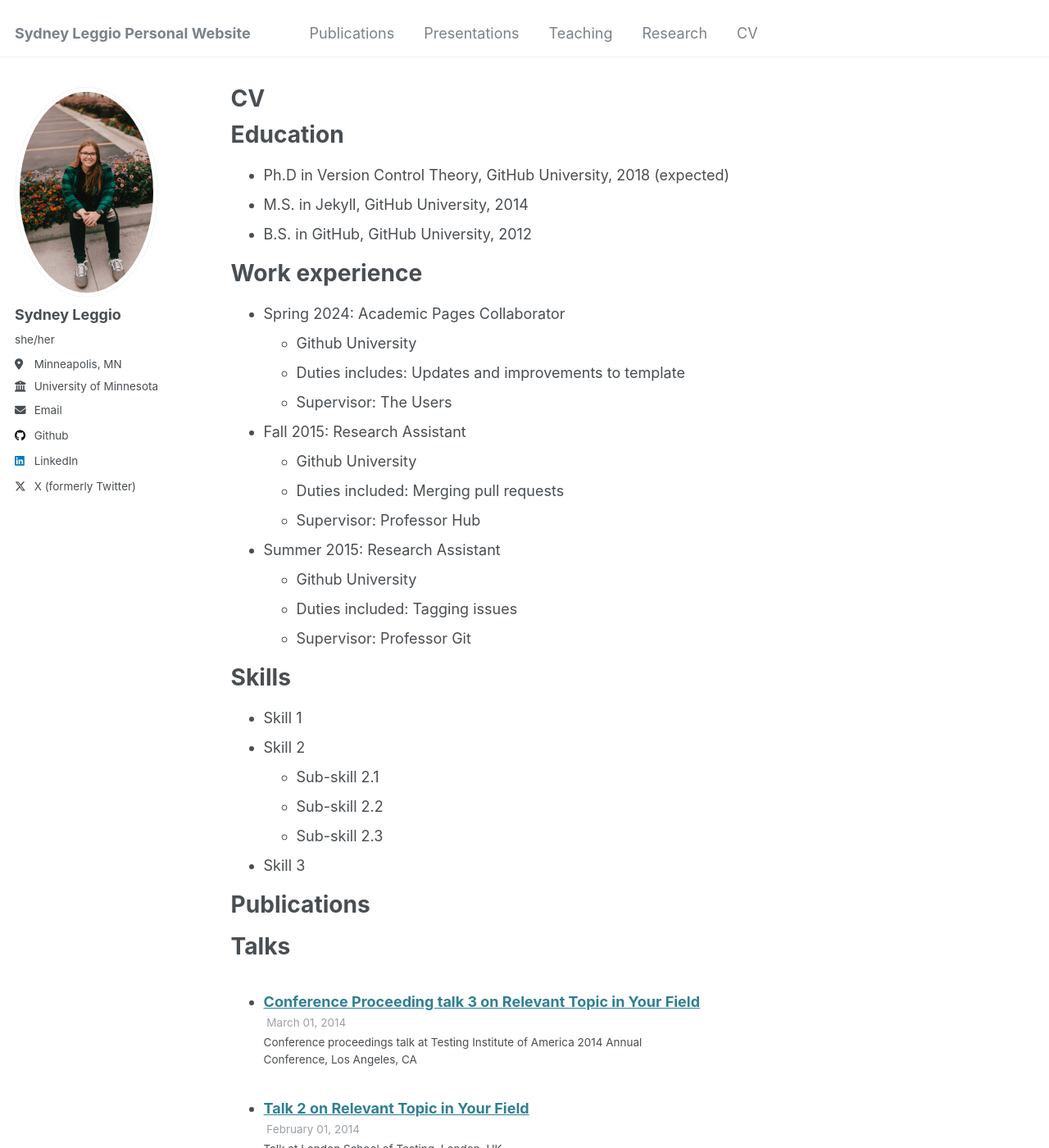
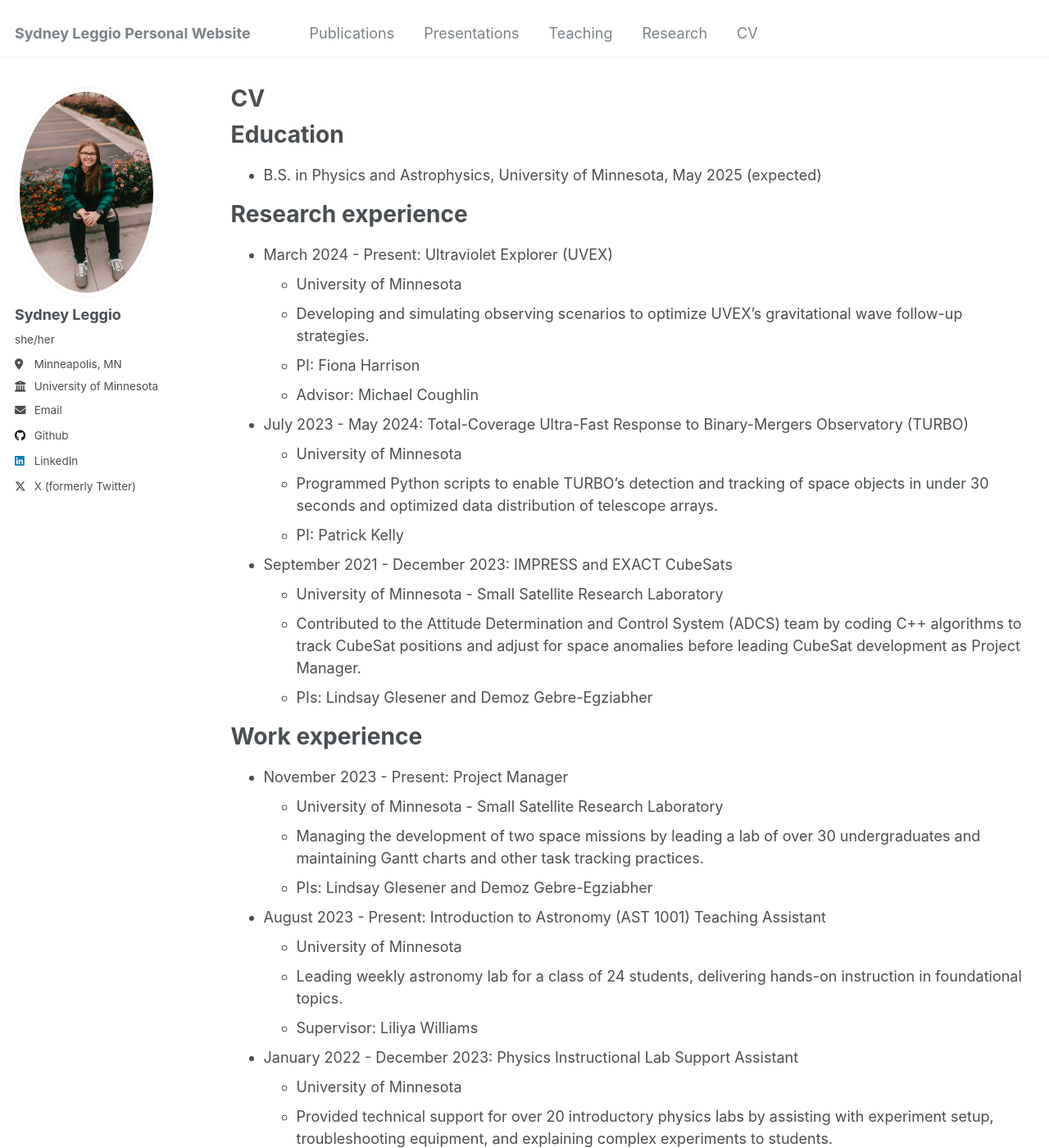
Before and after one commit to sydleggio/sydleggio.github.io, a Jekyll site: the page built from _pages/cv.md, in a window 1280 px wide and 1400 px high. Shown: the whole window at 82% size. Built offline with Jekyll 4.4.1, drawn with Linux system fonts in a browser that asks for light colours; some of the changed text lies outside the part shown.

Commit message:
Update cv.md

```diff
--- a/_pages/cv.md
+++ b/_pages/cv.md
@@ -11,35 +11,58 @@ redirect_from:
 
 Education
 ======
-* Ph.D in Version Control Theory, GitHub University, 2018 (expected)
-* M.S. in Jekyll, GitHub University, 2014
-* B.S. in GitHub, GitHub University, 2012
+* B.S. in Physics and Astrophysics, University of Minnesota, May 2025 (expected)
+
+Research experience
+======
+* March 2024 - Present: Ultraviolet Explorer (UVEX)
+  * University of Minnesota
+  * Developing and simulating observing scenarios to optimize UVEX’s gravitational wave follow-up strategies.
+  * PI: Fiona Harrison
+  * Advisor: Michael Coughlin
+
+* July 2023 - May 2024: Total-Coverage Ultra-Fast Response to Binary-Mergers Observatory (TURBO)
+  * University of Minnesota
+  * Programmed Python scripts to enable TURBO’s detection and tracking of space objects in under 30 seconds and optimized data distribution of telescope arrays.
+  * PI: Patrick Kelly
+
+* September 2021 - December 2023: IMPRESS and EXACT CubeSats
+  * University of Minnesota - Small Satellite Research Laboratory
+  * Contributed to the Attitude Determination and Control System (ADCS) team by coding C++ algorithms to track CubeSat positions and adjust for space anomalies before leading CubeSat development as Project Manager.
+  * PIs: Lindsay Glesener and Demoz Gebre-Egziabher
 
 Work experience
 ======
-* Spring 2024: Academic Pages Collaborator
-  * Github University
-  * Duties includes: Updates and improvements to template
-  * Supervisor: The Users
+* November 2023 - Present: Project Manager
+  * University of Minnesota - Small Satellite Research Laboratory
+  * Managing the development of two space missions by leading a lab of over 30 undergraduates and maintaining Gantt charts and other task tracking practices.
+  * PIs: Lindsay Glesener and Demoz Gebre-Egziabher
 
-* Fall 2015: Research Assistant
-  * Github University
-  * Duties included: Merging pull requests
-  * Supervisor: Professor Hub
+* August 2023 - Present: Introduction to Astronomy (AST 1001) Teaching Assistant
+  * University of Minnesota
+  * Leading weekly astronomy lab for a class of 24 students, delivering hands-on instruction in foundational topics.
+  * Supervisor: Liliya Williams
 
-* Summer 2015: Research Assistant
-  * Github University
-  * Duties included: Tagging issues
-  * Supervisor: Professor Git
+* January 2022 - December 2023: Physics Instructional Lab Support Assistant
+  * University of Minnesota
+  * Provided technical support for over 20 introductory physics labs by assisting with experiment setup, troubleshooting
+equipment, and explaining complex experiments to students.
+  * Supervisors: Sean Albiston and Michael Rother
 
 Skills
 ======
-* Skill 1
-* Skill 2
-  * Sub-skill 2.1
-  * Sub-skill 2.2
-  * Sub-skill 2.3
-* Skill 3
+* Languages
+  * MATLAB (Advanced)
+  * Python (Intermediate)
+  * C++ (Intermediate)
+  * Verilog (Intermediate)
+* Technologies
+  * Linux (Advanced)
+  * Github (Intermediate)
+  * LaTeX (Advanced)
+  * GanttProject (Advanced)
+  * LabVIEW (Intermediate)
+* Big data analysis
 
 Publications
 ======
@@ -47,7 +70,7 @@ Publications
     {% include archive-single-cv.html %}
   {% endfor %}</ul>
 
-Talks
+Presentations
 ======
   <ul>{% for post in site.talks reversed %}
     {% include archive-single-talk-cv.html  %}
@@ -61,4 +84,5 @@ Teaching
 
 Service and leadership
 ======
-* Currently signed in to 43 different slack teams
+* Founder and president of Students for the Exploration and Development of Space (SEDS) at the University of Minnesota
+* Rooted in STEM mentor for minority high school students interested in pursuing STEM degrees
```
